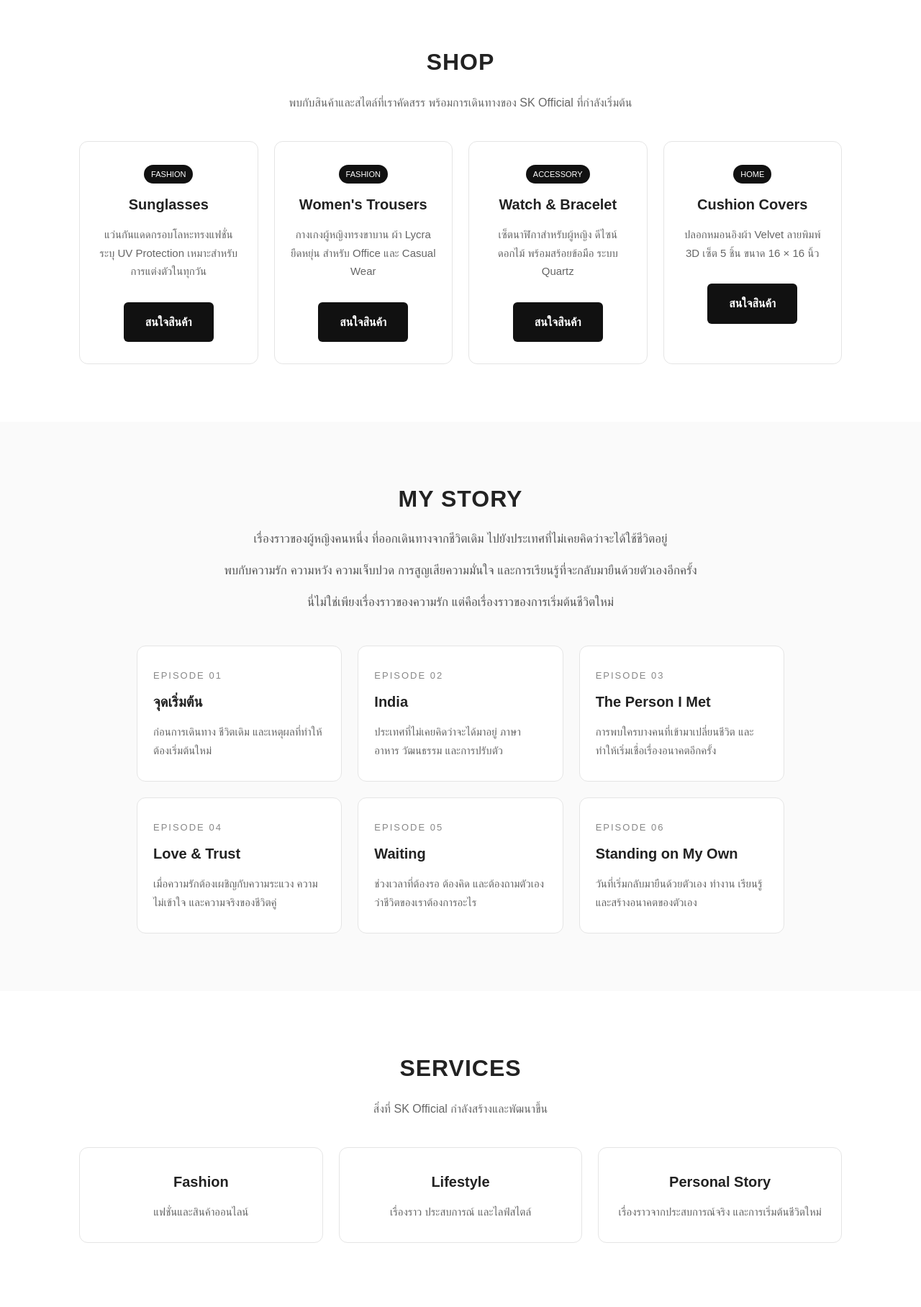
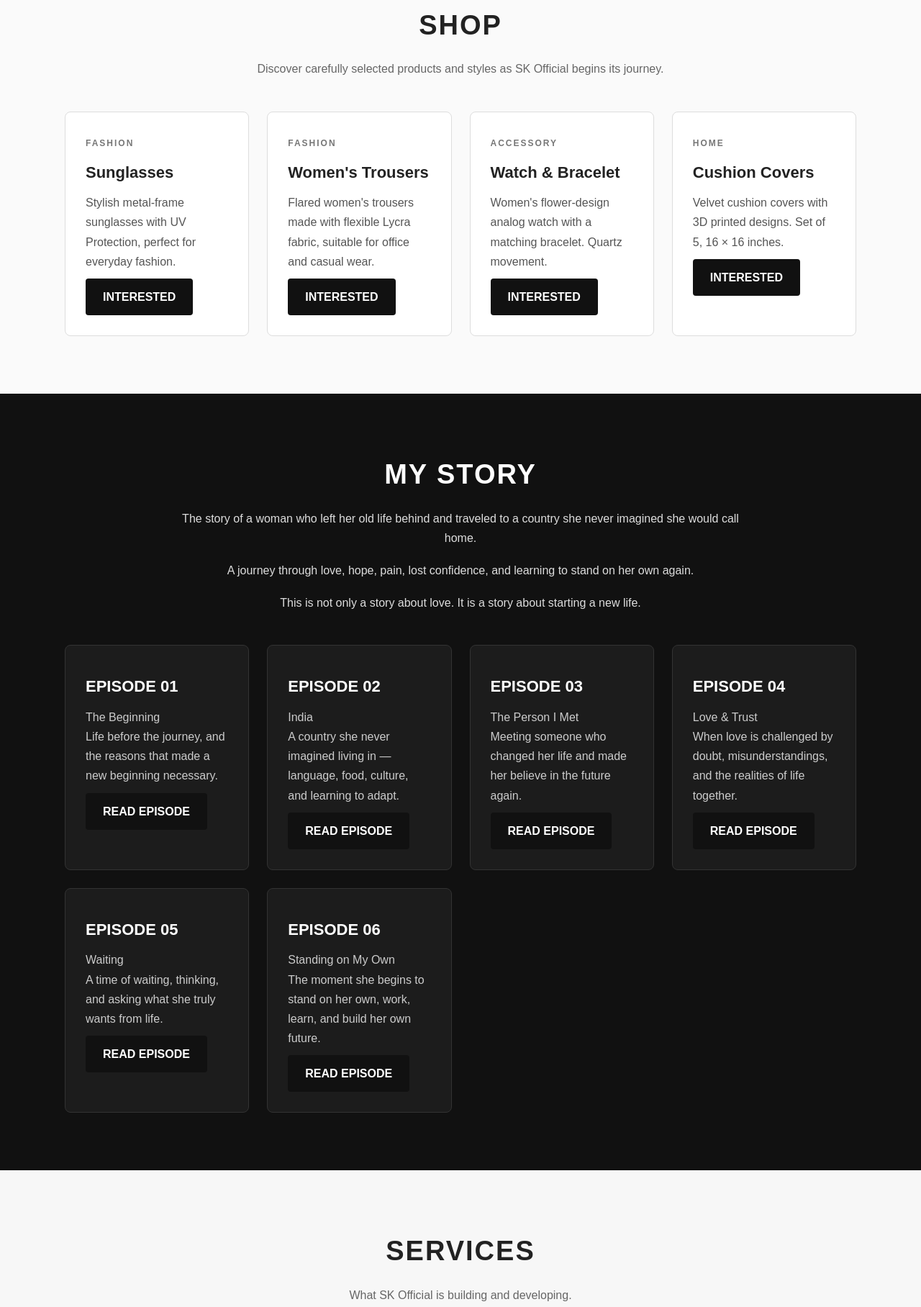
Before and after one commit to ksommaketarin-droid/sk-official, a plain HTML site: page index.html in a window 1280 px wide. Shown: the part 758-2574 px from the top of the page at 72% size. Drawn offline with Linux system fonts and the light colour scheme.

Commit message:
Update index.html

```diff
--- a/index.html
+++ b/index.html
@@ -1,12 +1,12 @@
 <!DOCTYPE html>
-<html lang="th">
+<html lang="en">
 <head>
   <meta charset="UTF-8">
   <meta name="viewport" content="width=device-width, initial-scale=1.0">
 
   <title>SK Official | Fashion • Story • Lifestyle</title>
 
-  <meta name="description" content="SK Official — Fashion, Story & Lifestyle. เรื่องราวของผู้หญิงคนหนึ่งที่เริ่มต้นชีวิตบทใหม่ในอินเดีย">
+  <meta name="description" content="SK Official — Fashion, Story & Lifestyle. A woman's journey of starting a new life in India.">
 
   <style>
     * {
@@ -27,83 +27,89 @@
     }
 
     a {
+      text-decoration: none;
       color: inherit;
     }
 
     header {
       background: #111;
       color: #fff;
-      text-align: center;
-      padding: 45px 20px;
+      padding: 20px;
+      position: sticky;
+      top: 0;
+      z-index: 1000;
     }
 
-    header h1 {
-      font-size: 38px;
-      letter-spacing: 5px;
+    .nav-container {
+      max-width: 1100px;
+      margin: auto;
+      display: flex;
+      justify-content: space-between;
+      align-items: center;
+      gap: 20px;
     }
 
-    header p {
-      margin-top: 10px;
-      color: #ccc;
-      font-size: 15px;
+    .logo {
+      font-size: 24px;
+      font-weight: bold;
+      letter-spacing: 2px;
     }
 
     nav {
-      position: sticky;
-      top: 0;
-      z-index: 100;
-      background: rgba(255,255,255,0.96);
-      border-bottom: 1px solid #eee;
-      padding: 15px 10px;
-      text-align: center;
+      display: flex;
+      flex-wrap: wrap;
+      gap: 18px;
     }
 
     nav a {
-      display: inline-block;
-      text-decoration: none;
-      margin: 5px 10px;
+      color: #fff;
       font-size: 14px;
-      font-weight: 600;
+      font-weight: bold;
     }
 
     nav a:hover {
-      text-decoration: underline;
+      opacity: 0.7;
     }
 
     .hero {
-      padding: 100px 20px;
+      min-height: 75vh;
+      display: flex;
+      align-items: center;
+      justify-content: center;
       text-align: center;
-      background: #f5f5f5;
+      padding: 60px 20px;
+      background: linear-gradient(135deg, #f5f5f5, #ffffff);
+    }
+
+    .hero-content {
+      max-width: 850px;
     }
 
     .hero small {
-      display: block;
-      margin-bottom: 15px;
-      letter-spacing: 3px;
-      color: #777;
+      letter-spacing: 4px;
+      font-weight: bold;
     }
 
-    .hero h2 {
-      font-size: 48px;
-      margin-bottom: 20px;
+    .hero h1 {
+      font-size: clamp(48px, 10vw, 90px);
+      margin: 15px 0;
+      letter-spacing: 4px;
     }
 
     .hero p {
-      max-width: 650px;
-      margin: auto;
-      color: #555;
-      font-size: 17px;
+      max-width: 700px;
+      margin: 0 auto 30px;
+      font-size: 18px;
     }
 
     .button {
       display: inline-block;
-      margin-top: 30px;
-      padding: 14px 30px;
       background: #111;
       color: #fff;
-      text-decoration: none;
-      border-radius: 6px;
+      padding: 12px 24px;
+      border-radius: 4px;
       font-weight: bold;
+      margin-top: 10px;
     }
 
     .button:hover {
@@ -111,156 +117,148 @@
     }
 
     section {
-      max-width: 1100px;
-      margin: auto;
       padding: 80px 20px;
     }
 
+    section > h2,
+    .section-intro {
+      max-width: 1100px;
+      margin-left: auto;
+      margin-right: auto;
+    }
+
     section h2 {
+      font-size: 38px;
       text-align: center;
-      font-size: 32px;
       margin-bottom: 15px;
-      letter-spacing: 1px;
+      letter-spacing: 2px;
     }
 
     .section-intro {
-      max-width: 700px;
-      margin: 0 auto 40px;
       text-align: center;
+      margin-bottom: 45px;
       color: #666;
     }
 
     .cards {
+      max-width: 1100px;
+      margin: auto;
       display: grid;
       grid-template-columns: repeat(auto-fit, minmax(230px, 1fr));
-      gap: 22px;
+      gap: 25px;
     }
 
     .card {
-      border: 1px solid #e5e5e5;
-      padding: 30px 22px;
-      border-radius: 12px;
+      border: 1px solid #ddd;
+      padding: 28px;
       background: #fff;
-      text-align: center;
-      transition: 0.2s;
-    }
-
-    .card:hover {
-      transform: translateY(-4px);
-      box-shadow: 0 8px 25px rgba(0,0,0,0.08);
+      border-radius: 8px;
     }
 
     .card h3 {
-      margin-bottom: 12px;
-      font-size: 20px;
+      margin: 10px 0;
+      font-size: 22px;
     }
 
     .card p {
-      color: #666;
-      font-size: 15px;
+      color: #555;
     }
 
-    .card a {
-      text-decoration: none;
+    .shop-label {
+      font-size: 12px;
+      font-weight: bold;
+      letter-spacing: 2px;
+      color: #777;
+    }
+
+    #shop {
+      background: #fafafa;
     }
 
     .story {
-      max-width: none;
-      background: #fafafa;
+      background: #111;
+      color: #fff;
     }
 
     .story-content {
-      max-width: 900px;
+      max-width: 1100px;
       margin: auto;
     }
 
+    .story h2 {
+      color: #fff;
+    }
+
     .story-main {
-      max-width: 750px;
+      max-width: 800px;
       margin: 0 auto 45px;
       text-align: center;
     }
 
     .story-main p {
-      color: #555;
-      font-size: 17px;
-      margin-bottom: 15px;
+      margin-bottom: 18px;
+      color: #ddd;
     }
 
-    .episode {
-      text-align: left;
+    .story .card {
+      background: #1c1c1c;
+      border-color: #333;
     }
 
-    .episode .card {
-      text-align: left;
+    .story .card p {
+      color: #ccc;
     }
 
-    .episode-number {
-      font-size: 13px;
-      color: #888;
-      letter-spacing: 2px;
-      margin-bottom: 8px;
+    .episode a {
+      color: #fff;
     }
 
-    .shop-card {
-      position: relative;
+    #services {
+      background: #f7f7f7;
     }
 
-    .shop-label {
-      display: inline-block;
-      margin-bottom: 12px;
-      padding: 4px 10px;
-      background: #111;
-      color: #fff;
-      border-radius: 20px;
-      font-size: 11px;
-    }
-
-    .contact-box {
-      max-width: 650px;
-      margin: auto;
+    #contact {
       text-align: center;
-      padding: 35px 20px;
-      border: 1px solid #eee;
-      border-radius: 12px;
     }
 
     footer {
       background: #111;
-      color: #fff;
+      color: #aaa;
       text-align: center;
-      padding: 40px 20px;
-    }
-
-    footer h3 {
-      letter-spacing: 3px;
-      margin-bottom: 10px;
+      padding: 30px 20px;
     }
 
     footer p {
-      color: #bbb;
-      font-size: 13px;
+      margin: 5px 0;
     }
 
-    @media (max-width: 600px) {
-      header h1 {
-        font-size: 30px;
+    @media (max-width: 700px) {
+      header {
+        position: relative;
+      }
+
+      .nav-container {
+        flex-direction: column;
+      }
+
+      nav {
+        justify-content: center;
       }
 
       .hero {
-        padding: 75px 20px;
-      }
-
-      .hero h2 {
-        font-size: 36px;
+        min-height: 65vh;
       }
 
       section {
-        padding: 60px 18px;
+        padding: 60px 15px;
       }
 
-      nav a {
-        margin: 4px 6px;
-        font-size: 13px;
+      section h2 {
+        font-size: 32px;
+      }
+
+      .hero p {
+        font-size: 16px;
       }
     }
   </style>
@@ -269,41 +267,48 @@
 <body>
 
   <header>
-    <h1>SK OFFICIAL</h1>
-    <p>FASHION • STORY • LIFESTYLE</p>
-  </header>
+    <div class="nav-container">
+      <div class="logo">SK Official</div>
 
       <nav>
-    <a href="#home">หน้าแรก</a>
+        <a href="#home">HOME</a>
         <a href="#shop">SHOP</a>
         <a href="#story">MY STORY</a>
         <a href="#services">SERVICES</a>
         <a href="#contact">CONTACT</a>
       </nav>
+    </div>
+  </header>
 
-  <div class="hero" id="home">
+  <section class="hero" id="home">
+    <div class="hero-content">
+
       <small>WELCOME TO</small>
 
-    <h2>SK Official</h2>
+      <h1>SK Official</h1>
 
       <p>
-      พื้นที่สำหรับแฟชั่น เรื่องราว และการเริ่มต้นชีวิตบทใหม่
-      จากผู้หญิงคนหนึ่งที่เลือกสร้างชีวิตของตัวเองขึ้นมาอีกครั้ง
+        A space for fashion, stories, and a new chapter in life —
+        created by a woman who chose to build her life again.
       </p>
 
       <a class="button" href="#story">
-      อ่าน MY STORY
+        READ MY STORY
       </a>
+
     </div>
+  </section>
+
 
   <section id="shop">
 
     <h2>SHOP</h2>
 
     <p class="section-intro">
-      พบกับสินค้าและสไตล์ที่เราคัดสรร
-      พร้อมการเดินทางของ SK Official ที่กำลังเริ่มต้น
+      Discover carefully selected products and styles
+      as SK Official begins its journey.
     </p>
+
     <div class="cards">
 
       <div class="card shop-card">
@@ -312,15 +317,15 @@
         <h3>Sunglasses</h3>
 
         <p>
-      แว่นกันแดดกรอบโลหะทรงแฟชั่น
-      ระบุ UV Protection
-      เหมาะสำหรับการแต่งตัวในทุกวัน
+          Stylish metal-frame sunglasses with UV Protection,
+          perfect for everyday fashion.
         </p>
 
         <a class="button" href="#">
-      สนใจสินค้า
+          INTERESTED
         </a>
       </div>
+
 
       <div class="card shop-card">
         <span class="shop-label">FASHION</span>
@@ -328,15 +333,15 @@
         <h3>Women's Trousers</h3>
 
         <p>
-      กางเกงผู้หญิงทรงขาบาน
-      ผ้า Lycra ยืดหยุ่น
-      สำหรับ Office และ Casual Wear
+          Flared women's trousers made with flexible Lycra fabric,
+          suitable for office and casual wear.
         </p>
 
         <a class="button" href="#">
-      สนใจสินค้า
+          INTERESTED
         </a>
       </div>
+
 
       <div class="card shop-card">
         <span class="shop-label">ACCESSORY</span>
@@ -344,15 +349,16 @@
         <h3>Watch & Bracelet</h3>
 
         <p>
-      เซ็ตนาฬิกาสำหรับผู้หญิง
-      ดีไซน์ดอกไม้ พร้อมสร้อยข้อมือ
-      ระบบ Quartz
+          Women's flower-design analog watch
+          with a matching bracelet.
+          Quartz movement.
         </p>
 
         <a class="button" href="#">
-      สนใจสินค้า
+          INTERESTED
         </a>
       </div>
+
 
       <div class="card shop-card">
         <span class="shop-label">HOME</span>
@@ -360,25 +366,19 @@
         <h3>Cushion Covers</h3>
 
         <p>
-      ปลอกหมอนอิงผ้า Velvet
-      ลายพิมพ์ 3D
-      เซ็ต 5 ชิ้น ขนาด 16 × 16 นิ้ว
+          Velvet cushion covers with 3D printed designs.
+          Set of 5, 16 × 16 inches.
         </p>
 
         <a class="button" href="#">
-      สนใจสินค้า
+          INTERESTED
         </a>
       </div>
 
     </div>
 
+  </section>
 
-
-
-
-
-
-  </section>
 
   <section class="story" id="story">
 
@@ -389,98 +389,136 @@
       <div class="story-main">
 
         <p>
-          เรื่องราวของผู้หญิงคนหนึ่ง
-          ที่ออกเดินทางจากชีวิตเดิม
-          ไปยังประเทศที่ไม่เคยคิดว่าจะได้ใช้ชีวิตอยู่
+          The story of a woman who left her old life behind
+          and traveled to a country she never imagined
+          she would call home.
         </p>
 
         <p>
-          พบกับความรัก ความหวัง ความเจ็บปวด
-          การสูญเสียความมั่นใจ
-          และการเรียนรู้ที่จะกลับมายืนด้วยตัวเองอีกครั้ง
+          A journey through love, hope, pain,
+          lost confidence, and learning to stand
+          on her own again.
         </p>
 
         <p>
-          นี่ไม่ใช่เพียงเรื่องราวของความรัก
-          แต่คือเรื่องราวของการเริ่มต้นชีวิตใหม่
+          This is not only a story about love.
+          It is a story about starting a new life.
         </p>
 
       </div>
 
+
       <div class="cards episode">
 
         <div class="card">
-          <div class="episode-number">EPISODE 01</div>
-
-          <h3>
-            <a href="ep01.html">จุดเริ่มต้น</a>
-          </h3>
+          <h3>EPISODE 01</h3>
 
           <p>
-            ก่อนการเดินทาง
-            ชีวิตเดิม และเหตุผลที่ทำให้ต้องเริ่มต้นใหม่
+            The Beginning
           </p>
+
+          <p>
+            Life before the journey,
+            and the reasons that made
+            a new beginning necessary.
+          </p>
+
+          <a class="button" href="ep01.html">
+            READ EPISODE
+          </a>
         </div>
 
+
         <div class="card">
-          <div class="episode-number">EPISODE 02</div>
-
-          <h3>
-            <a href="ep02.html">India</a>
-          </h3>
+          <h3>EPISODE 02</h3>
 
           <p>
-            ประเทศที่ไม่เคยคิดว่าจะได้มาอยู่
-            ภาษา อาหาร วัฒนธรรม และการปรับตัว
+            India
           </p>
+
+          <p>
+            A country she never imagined living in —
+            language, food, culture,
+            and learning to adapt.
+          </p>
+
+          <a class="button" href="ep02.html">
+            READ EPISODE
+          </a>
         </div>
 
+
         <div class="card">
-          <div class="episode-number">EPISODE 03</div>
-
-          <h3>
-            <a href="ep03.html">The Person I Met</a>
-          </h3>
+          <h3>EPISODE 03</h3>
 
           <p>
-            การพบใครบางคนที่เข้ามาเปลี่ยนชีวิต
-            และทำให้เริ่มเชื่อเรื่องอนาคตอีกครั้ง
+            The Person I Met
           </p>
+
+          <p>
+            Meeting someone who changed her life
+            and made her believe in the future again.
+          </p>
+
+          <a class="button" href="ep03.html">
+            READ EPISODE
+          </a>
         </div>
 
+
         <div class="card">
-          <div class="episode-number">EPISODE 04</div>
-
-          <h3>
-            <a href="ep04.html">Love & Trust</a>
-          </h3>
+          <h3>EPISODE 04</h3>
 
           <p>
-            เมื่อความรักต้องเผชิญกับความระแวง
-            ความไม่เข้าใจ และความจริงของชีวิตคู่
+            Love & Trust
           </p>
+
+          <p>
+            When love is challenged by doubt,
+            misunderstandings,
+            and the realities of life together.
+          </p>
+
+          <a class="button" href="ep04.html">
+            READ EPISODE
+          </a>
         </div>
 
+
         <div class="card">
-          <div class="episode-number">EPISODE 05</div>
-
-          <h3><a href="ep05.html">Waiting</a></h3>
+          <h3>EPISODE 05</h3>
 
           <p>
-            ช่วงเวลาที่ต้องรอ ต้องคิด
-            และต้องถามตัวเองว่าชีวิตของเราต้องการอะไร
+            Waiting
           </p>
+
+          <p>
+            A time of waiting, thinking,
+            and asking what she truly wants
+            from life.
+          </p>
+
+          <a class="button" href="ep05.html">
+            READ EPISODE
+          </a>
         </div>
 
+
         <div class="card">
-          <div class="episode-number">EPISODE 06</div>
-
-          <h3><a href="ep06.html">Standing on My Own</a></h3>
+          <h3>EPISODE 06</h3>
 
           <p>
-            วันที่เริ่มกลับมายืนด้วยตัวเอง
-            ทำงาน เรียนรู้ และสร้างอนาคตของตัวเอง
+            Standing on My Own
           </p>
+
+          <p>
+            The moment she begins to stand on her own,
+            work, learn, and build her own future.
+          </p>
+
+          <a class="button" href="ep06.html">
+            READ EPISODE
+          </a>
         </div>
 
       </div>
@@ -489,31 +527,41 @@
 
   </section>
 
+
   <section id="services">
 
     <h2>SERVICES</h2>
 
     <p class="section-intro">
-      สิ่งที่ SK Official กำลังสร้างและพัฒนาขึ้น
+      What SK Official is building and developing.
     </p>
 
     <div class="cards">
 
       <div class="card">
         <h3>Fashion</h3>
-        <p>แฟชั่นและสินค้าออนไลน์</p>
+
+        <p>
+          Fashion and online products.
+        </p>
       </div>
+
 
       <div class="card">
         <h3>Lifestyle</h3>
-        <p>เรื่องราว ประสบการณ์ และไลฟ์สไตล์</p>
+
+        <p>
+          Stories, experiences, and lifestyle.
+        </p>
       </div>
+
 
       <div class="card">
         <h3>Personal Story</h3>
+
         <p>
-          เรื่องราวจากประสบการณ์จริง
-          และการเริ่มต้นชีวิตใหม่
+          Real experiences and the journey
+          of starting a new life.
         </p>
       </div>
 
@@ -521,32 +569,37 @@
 
   </section>
 
+
   <section id="contact">
 
     <h2>CONTACT</h2>
 
-    <div class="contact-box">
-
-      <p>
-        ติดตาม SK Official
-        และติดต่อเราได้ที่นี่
+    <p class="section-intro">
+      Follow SK Official and get in touch with us.
     </p>
 
     <a class="button" href="#">
-        ติดต่อ SK Official
+      CONTACT SK OFFICIAL
     </a>
-
-    </div>
 
   </section>
 
+
   <footer>
 
-    <h3>SK OFFICIAL</h3>
+    <p>
+      SK Official
+    </p>
 
-    <p>Fashion • body• Lifestyle</p>
+    <p>
+      Fashion • Story • Lifestyle
+    </p>
 
-    <p>© 2026 SK Official. All rights reserved.</p>
+    <p>
+      © 2026 SK Official. All rights reserved.
+    </p>
+
   </footer>
+
 </body>
 </html>
```
Lines whose indentation alone changed are shown as unchanged.
